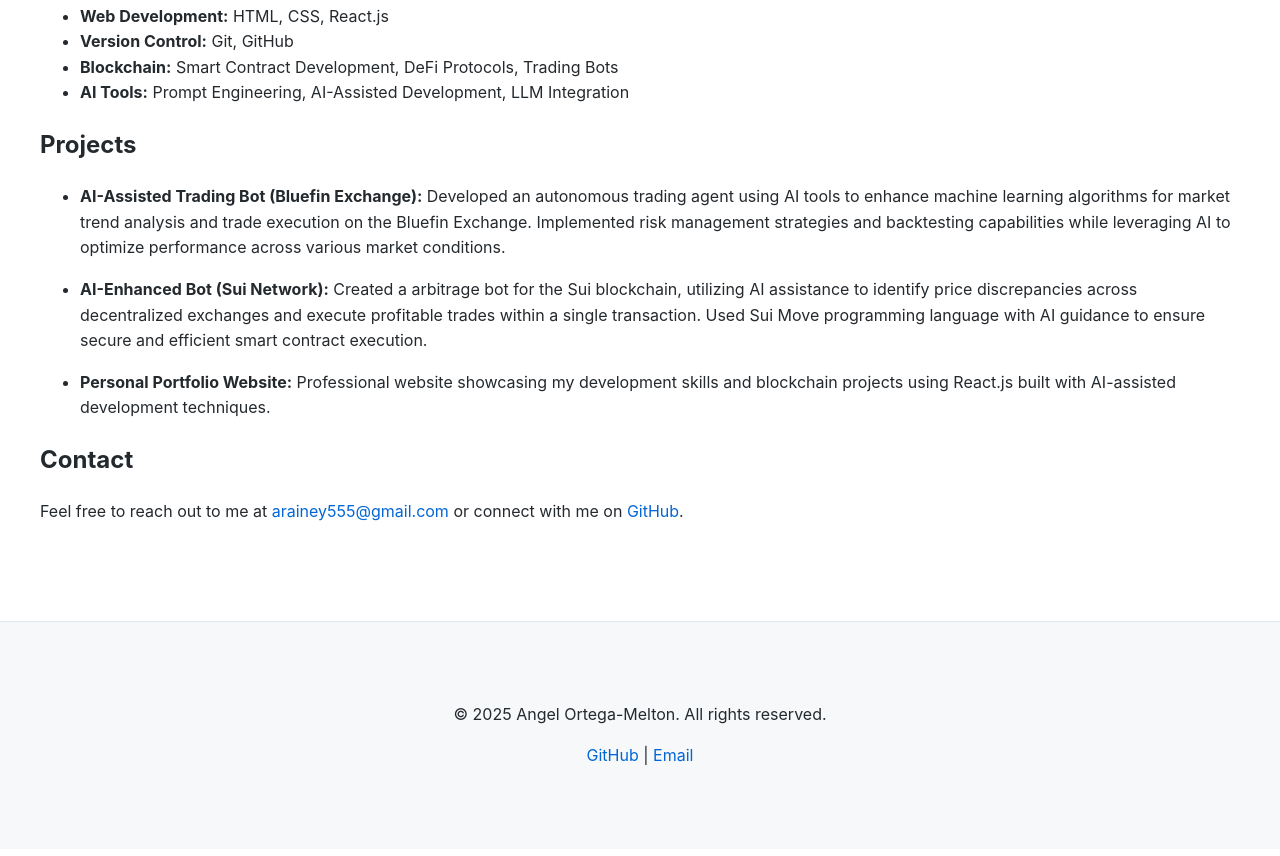
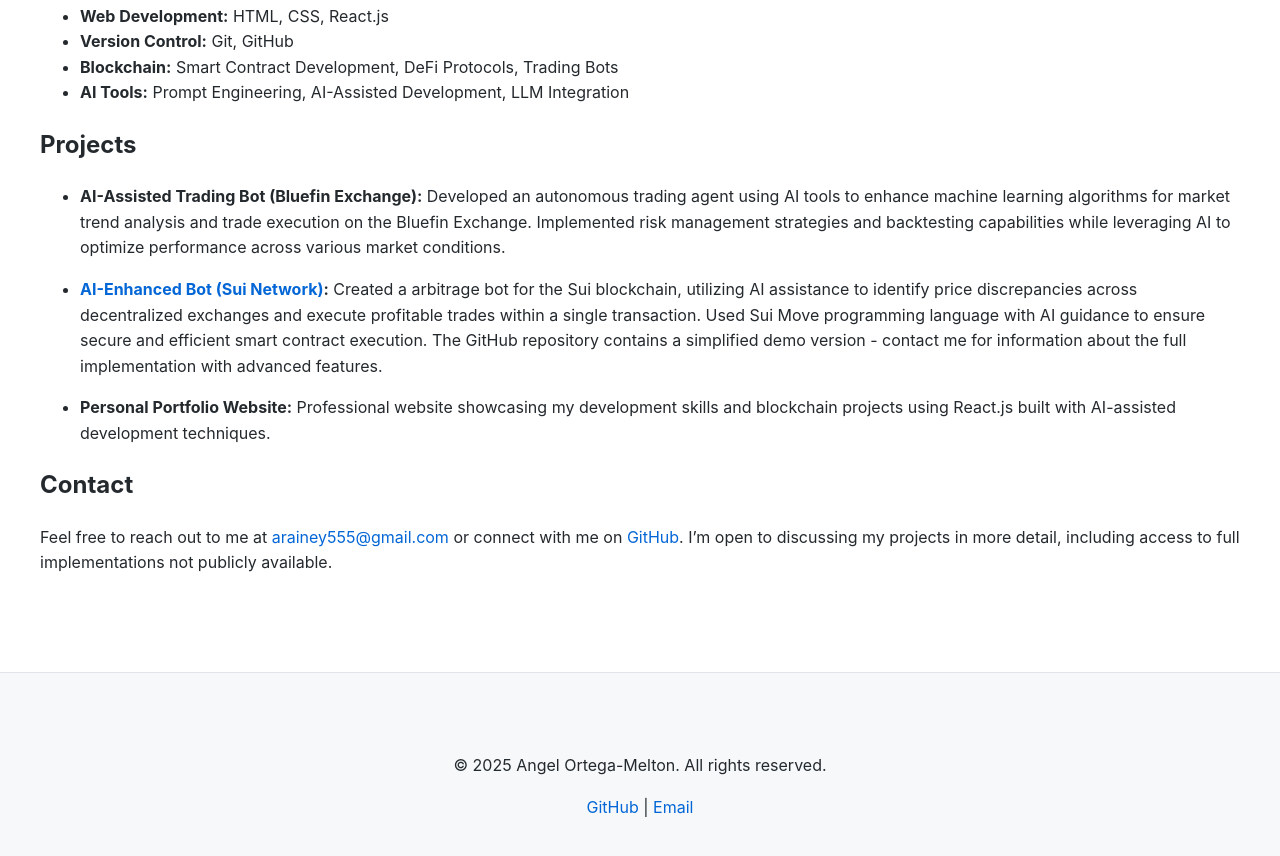
Before and after one commit to aortegamel/Personal-Website, a Jekyll site: the page built from about.md, in a window 1280 px wide and 900 px high, scrolled down 613 px. Shown: the top 856 px of the window. Built offline with Jekyll 4.4.1, drawn with Linux system fonts in a browser that asks for light colours.

Commit message:
Add GitHub repository link to projects section

```diff
--- a/about.md
+++ b/about.md
@@ -20,10 +20,10 @@ New aspiring programmer leveraging AI tools to accelerate learning and project b
 
 - **AI-Assisted Trading Bot (Bluefin Exchange):** Developed an autonomous trading agent using AI tools to enhance machine learning algorithms for market trend analysis and trade execution on the Bluefin Exchange. Implemented risk management strategies and backtesting capabilities while leveraging AI to optimize performance across various market conditions.
 
-- **AI-Enhanced  Bot (Sui Network):** Created a  arbitrage bot for the Sui blockchain, utilizing AI assistance to identify price discrepancies across decentralized exchanges and execute profitable trades within a single transaction. Used Sui Move programming language with AI guidance to ensure secure and efficient smart contract execution.
+- **[AI-Enhanced  Bot (Sui Network)](https://github.com/Angel Ortega-Melton/SuiFlashBotTemplate):** Created a  arbitrage bot for the Sui blockchain, utilizing AI assistance to identify price discrepancies across decentralized exchanges and execute profitable trades within a single transaction. Used Sui Move programming language with AI guidance to ensure secure and efficient smart contract execution. The GitHub repository contains a simplified demo version - contact me for information about the full implementation with advanced features.
 
 - **Personal Portfolio Website:** Professional website showcasing my development skills and blockchain projects using React.js built with AI-assisted development techniques.
 
 ## Contact
 
-Feel free to reach out to me at [arainey555@gmail.com](mailto:arainey555@gmail.com) or connect with me on [GitHub](https://github.com/Angel Ortega-Melton).
+Feel free to reach out to me at [arainey555@gmail.com](mailto:arainey555@gmail.com) or connect with me on [GitHub](https://github.com/Angel Ortega-Melton). I'm open to discussing my projects in more detail, including access to full implementations not publicly available.
```
